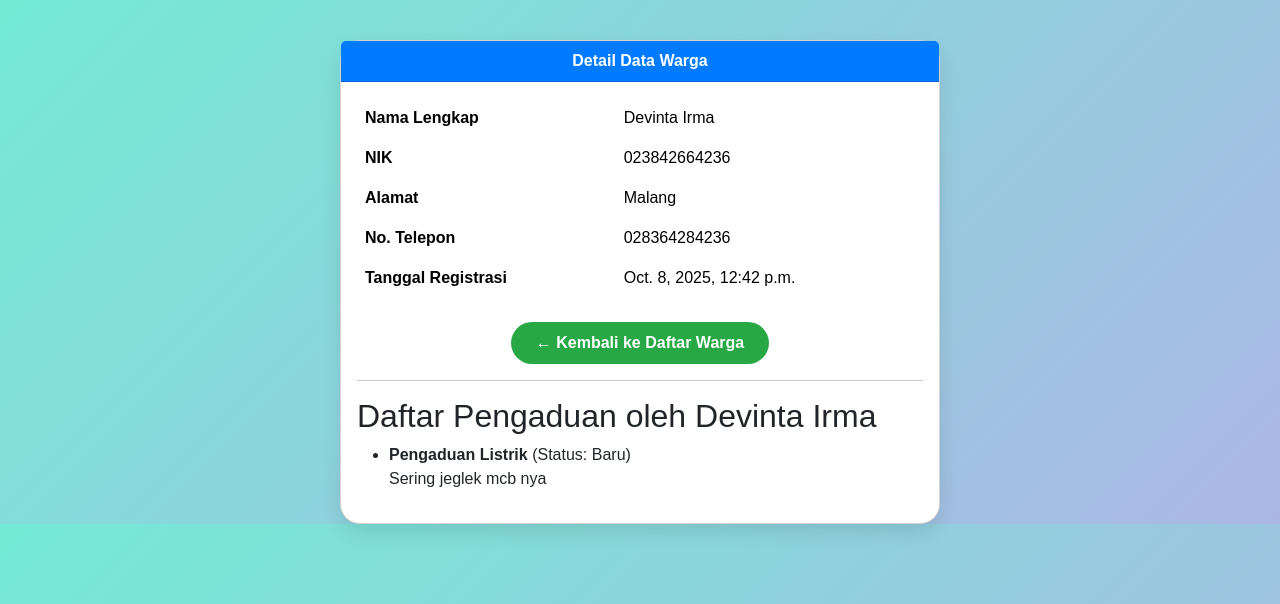
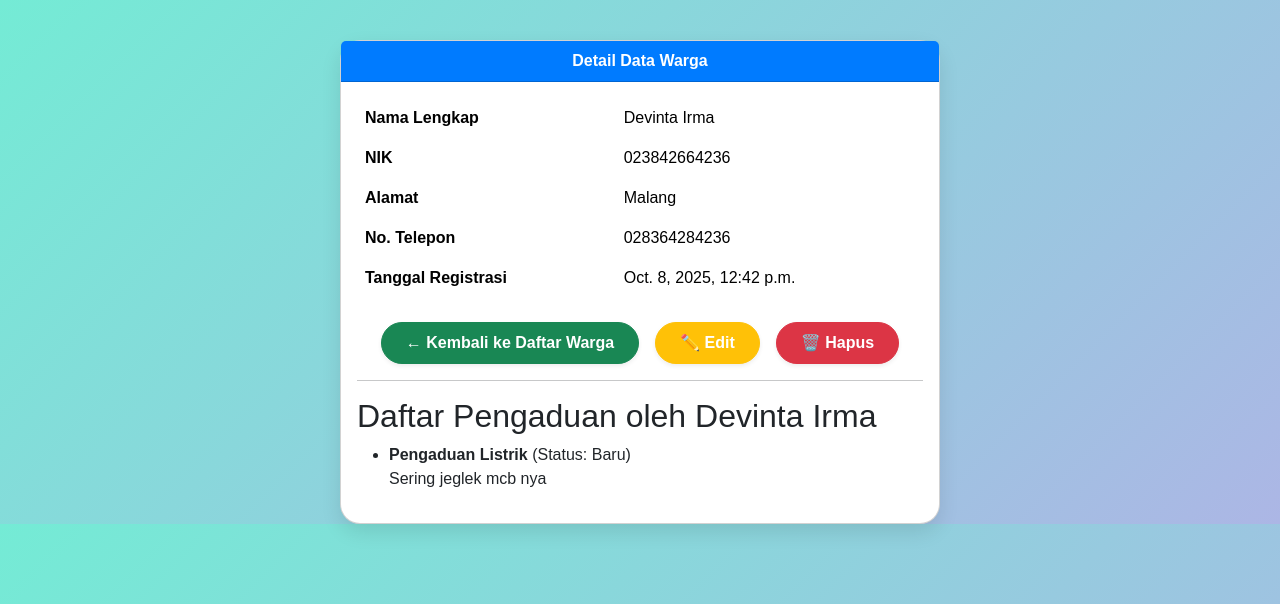
Before and after one commit to devintair/Devinta_Tugas, a Django app: page /warga/1/ in a window 1280 px wide. Shown: the top 604 px of the page. Run offline with Django 5.2, Linux system fonts and the light colour scheme; data comes from the database, SQL or seed files in the repository; both versions use the stored data as it was after the commit.

Commit message:
Pertemuan 4

```diff
--- a/data_kelurahan/warga/templates/warga/pengaduan_list.html
+++ b/data_kelurahan/warga/templates/warga/pengaduan_list.html
@@ -47,6 +47,7 @@
                     <th>Judul Pengaduan</th>
                     <th>Nama Pelapor</th>
                     <th>Tanggal Lapor</th>
+                    <th></th>
                 </tr>
             </thead>
             <tbody>
@@ -56,6 +57,10 @@
                     <td class="judul">{{ pengaduan.judul }}</td>
                     <td>{{ pengaduan.pelapor.nama_lengkap }}</td>
                     <td>{{ pengaduan.tanggal_lapor|date:"d M Y H:i" }}</td>
+                    <td>
+                        <a href="{% url 'pengaduan-edit' pengaduan.pk %}" class="btn btn-edit btn-sm me-2">✏️ Edit</a>
+                        <a href="{% url 'pengaduan-hapus' pengaduan.pk %}" class="btn btn-delete btn-sm">🗑️ Hapus</a>
+                    </td>
                 </tr>
                 {% empty %}
                 <tr>
--- a/data_kelurahan/warga/templates/warga/warga_detail.html
+++ b/data_kelurahan/warga/templates/warga/warga_detail.html
@@ -32,6 +32,20 @@
         .btn-back:hover {
             background-color: #218838;
         }
+        .btn {
+            border-radius: 25px;
+            font-weight: 600;
+            transition: all 0.2s ease;
+        }
+
+        .btn:hover {
+            transform: translateY(-2px);
+        }
+
+        .shadow-sm {
+            box-shadow: 0 3px 6px rgba(0,0,0,0.1);
+        }
+
     </style>
 </head>
 <body>
@@ -65,8 +79,19 @@
                 </tr>
             </table>
             <div class="text-center mt-4">
-                <a href="{% url 'warga-list' %}" class="btn btn-back px-4 py-2">← Kembali ke Daftar Warga</a>
+                <div class="d-flex justify-content-center gap-3 flex-wrap">
+                    <a href="{% url 'warga-list' %}" class="btn btn-success px-4 py-2 shadow-sm">
+                        ← Kembali ke Daftar Warga
+                    </a>
+                    <a href="{% url 'warga-edit' warga.pk %}" class="btn btn-warning px-4 py-2 shadow-sm text-white">
+                        ✏️ Edit
+                    </a>
+                    <a href="{% url 'warga-hapus' warga.pk %}" class="btn btn-danger px-4 py-2 shadow-sm">
+                        🗑️ Hapus
+                    </a>
+                </div>
             </div>
+
             <hr>
             <h2>Daftar Pengaduan oleh {{ object.nama_lengkap }}</h2>
             <ul>
--- a/data_kelurahan/warga/urls.py
+++ b/data_kelurahan/warga/urls.py
@@ -1,10 +1,17 @@
 from django.urls import path
-from .views import WargaListView, WargaDetailView, PengaduanListView, WargaCreateView, PengaduanCreateView
+from .views import WargaListView, WargaDetailView, PengaduanListView, WargaCreateView, PengaduanCreateView,WargaUpdateView, WargaDeleteView,PengaduanCreateView,PengaduanUpdateView,PengaduanDeleteView
+
 
 urlpatterns = [
     path('', WargaListView.as_view(), name='warga-list'),
     path('<int:pk>/', WargaDetailView.as_view(), name='warga-detail'),
     path('tambah/', WargaCreateView.as_view(), name='warga-tambah'),
+    path('<int:pk>/edit/', WargaUpdateView.as_view(), name='warga-edit'),
+    path('<int:pk>/hapus/', WargaDeleteView.as_view(), name='warga-hapus'),
     path('pengaduan/', PengaduanListView.as_view(), name='pengaduan-list'),
     path('pengaduan/tambah/', PengaduanCreateView.as_view(), name='pengaduan-tambah'),
+    path('pengaduan/tambah/', PengaduanCreateView.as_view(), name='pengaduan-tambah'),
+    path('pengaduan/<int:pk>/edit/', PengaduanUpdateView.as_view(), name='pengaduan-edit'),
+    path('pengaduan/<int:pk>/hapus/', PengaduanDeleteView.as_view(), name='pengaduan-hapus'),
+
 ]
--- a/data_kelurahan/warga/views.py
+++ b/data_kelurahan/warga/views.py
@@ -1,6 +1,6 @@
 from django.shortcuts import render
 
-from django.views.generic import ListView, DetailView, CreateView
+from django.views.generic import ListView, DetailView, CreateView, UpdateView,DeleteView
 from .models import Warga, Pengaduan
 from django.urls import reverse_lazy
 from .forms import WargaForm,PengaduanForm
@@ -16,8 +16,26 @@ class WargaCreateView(CreateView):
     form_class = WargaForm
     template_name = 'warga/warga_form.html'
     success_url = reverse_lazy('warga-list')
+class WargaUpdateView(UpdateView):
+    model = Warga
+    form_class = WargaForm
+    template_name = 'warga/warga_form.html' # Kita pakai template yang sama
+    success_url = reverse_lazy('warga-list')
+class WargaDeleteView(DeleteView):
+    model = Warga
+    template_name = 'warga/warga_confirm_delete.html'
+    success_url = reverse_lazy('warga-list')
 class PengaduanCreateView(CreateView):
     model = Pengaduan
     form_class = PengaduanForm
     template_name = 'warga/pengaduan_form.html'
     success_url = reverse_lazy('pengaduan-list')
+class PengaduanUpdateView(UpdateView):
+    model = Pengaduan
+    form_class = PengaduanForm
+    template_name = 'warga/pengaduan_form.html'
+    success_url = reverse_lazy('pengaduan-list')
+class PengaduanDeleteView(DeleteView):
+    model = Pengaduan
+    template_name = 'warga/pengaduan_confirm_delete.html'
+    success_url = reverse_lazy('pengaduan-list')
```
Also changed, not shown: data_kelurahan/warga/templates/warga/pengaduan_confirm_delete.html (added, +15 -0 lines), data_kelurahan/warga/templates/warga/pengaduan_form.html (+12 -0 lines), data_kelurahan/warga/templates/warga/warga_confirm_delete.html (added, +15 -0 lines), data_kelurahan/db.sqlite3.
